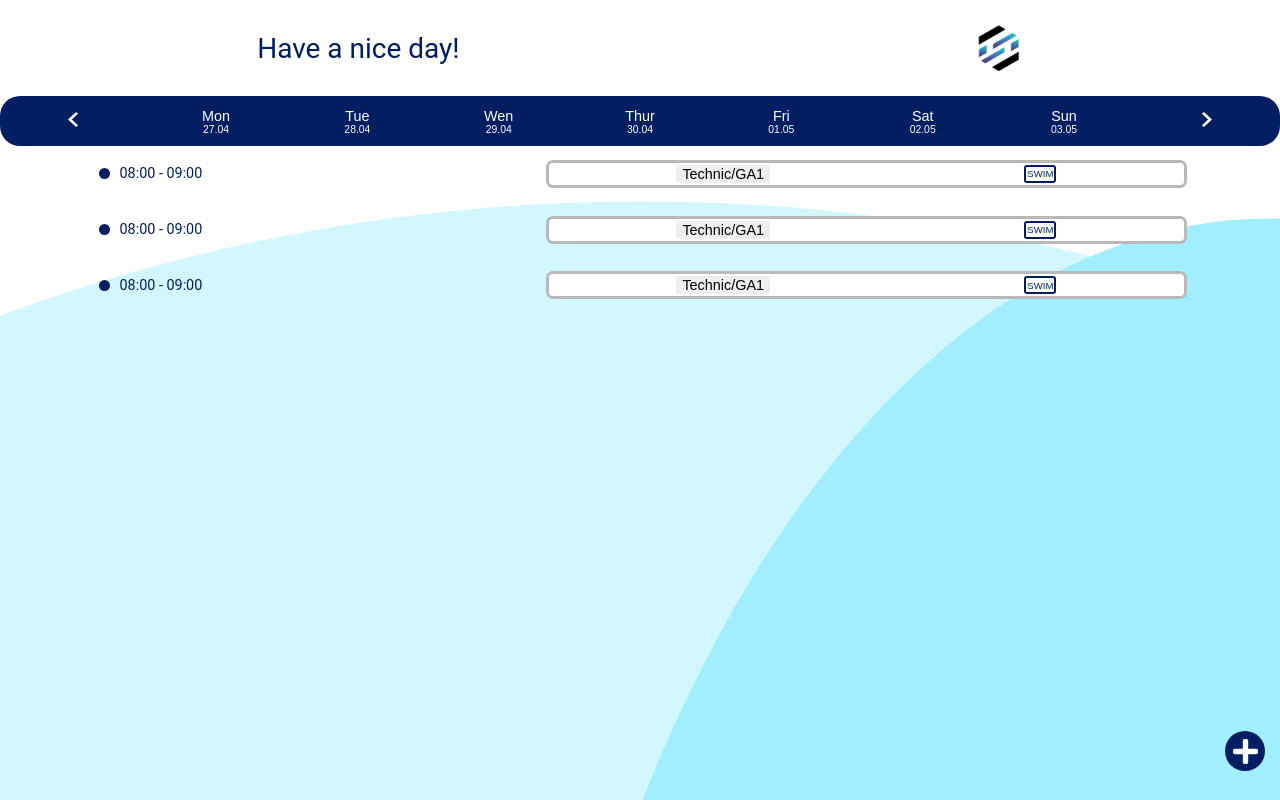
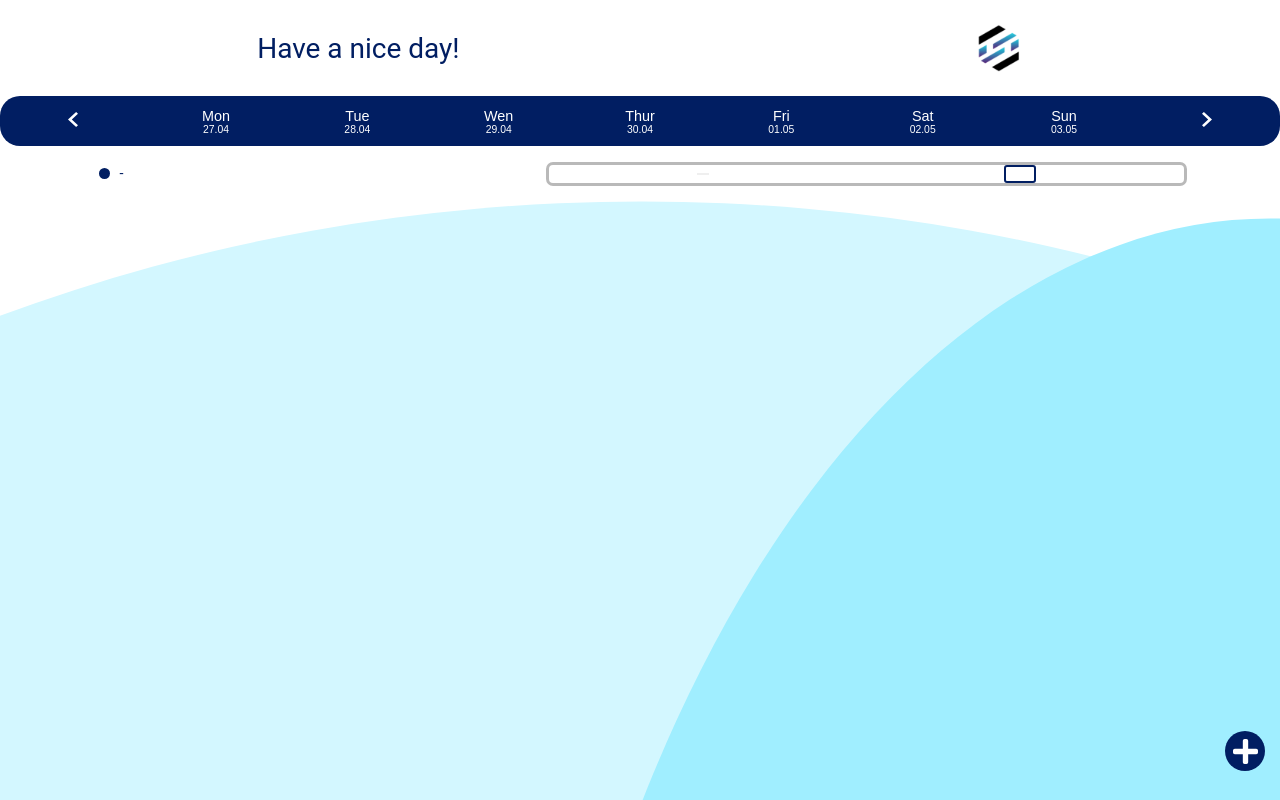
Before and after one commit to DinoFloorson/stayfocused, a React (Create React App) app in the folder client/: page /home in a window 1280 px wide. Built offline with nearby package versions, Linux system fonts and the light colour scheme.

Commit message:
Add properties to TaskLine

```diff
--- a/client/src/components/TaskLine.js
+++ b/client/src/components/TaskLine.js
@@ -3,6 +3,7 @@ import styled from '@emotion/styled';
 import Dot from '../assets/dot.svg';
 import CategoryButton from './CategoryButton';
 import colors from '../utils/colors';
+import PropTypes from 'prop-types';
 
 const Task = styled.div`
   width: 85%;
@@ -45,18 +46,28 @@ const TaskHeading = styled.button`
   }
 `;
 
-function TaskLine() {
+function TaskLine({ startTime, endTime, heading, category }) {
   return (
     <>
       <Task>
         <img src={Dot} alt="dot" />
-        <Time>08:00 - 09:00</Time>
+        <Time>
+          {startTime} - {endTime}
+        </Time>
         <Container>
-          <TaskHeading>Technic/GA1</TaskHeading>
-          <CategoryButton>SWIM</CategoryButton>
+          <TaskHeading>{heading}</TaskHeading>
+          <CategoryButton>{category}</CategoryButton>
         </Container>
       </Task>
     </>
   );
 }
+
+TaskLine.propTypes = {
+  startTime: PropTypes.string,
+  endTime: PropTypes.string,
+  heading: PropTypes.string,
+  category: PropTypes.string,
+};
+
 export default TaskLine;
--- a/client/src/pages/Home.js
+++ b/client/src/pages/Home.js
@@ -31,7 +31,7 @@ const Heading = styled.h1`
   color: ${colors.primaryColor};
 `;
 
-const Tasks = styled.div`
+const TasksOverview = styled.div`
   display: flex;
   flex-direction: column;
   align-items: center;
@@ -54,11 +54,9 @@ function Home() {
           <img src={smallLogo} alt="small Logo" />
         </Header>
         <Calendar />
-        <Tasks>
-          <TaskLine />
-          <TaskLine />
-          <TaskLine />
-        </Tasks>
+        <TasksOverview>
+          <TaskLine heading={''} category={''} startTime={''} endTime={''} />
+        </TasksOverview>
         <Footer>
           <AddButton></AddButton>
         </Footer>
```
